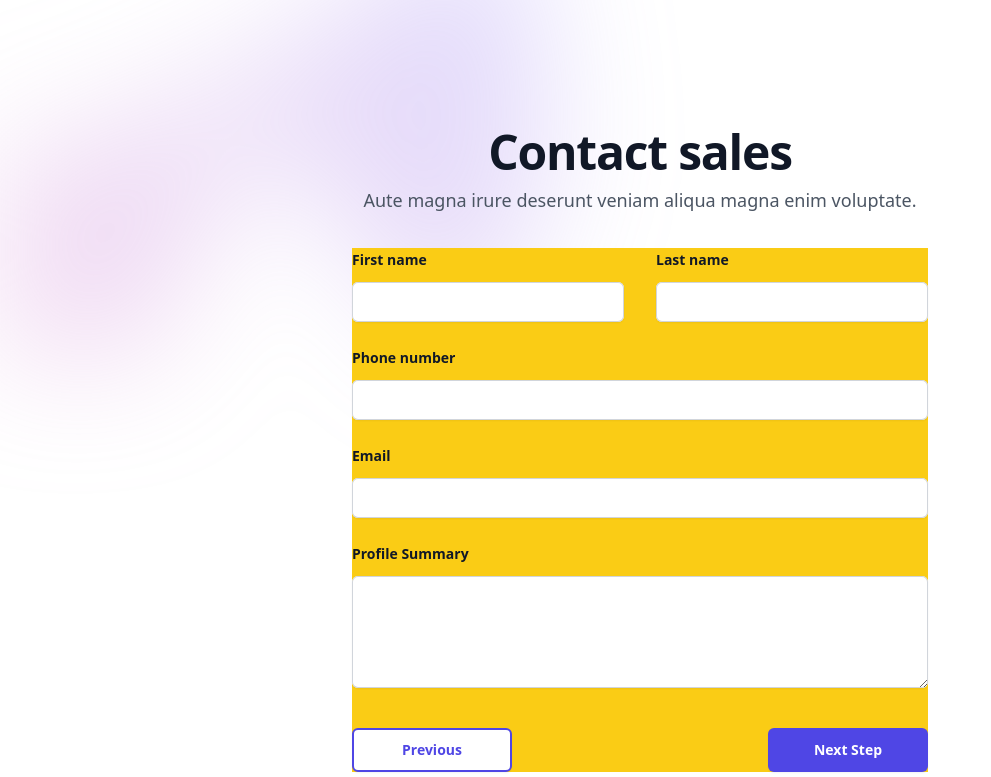
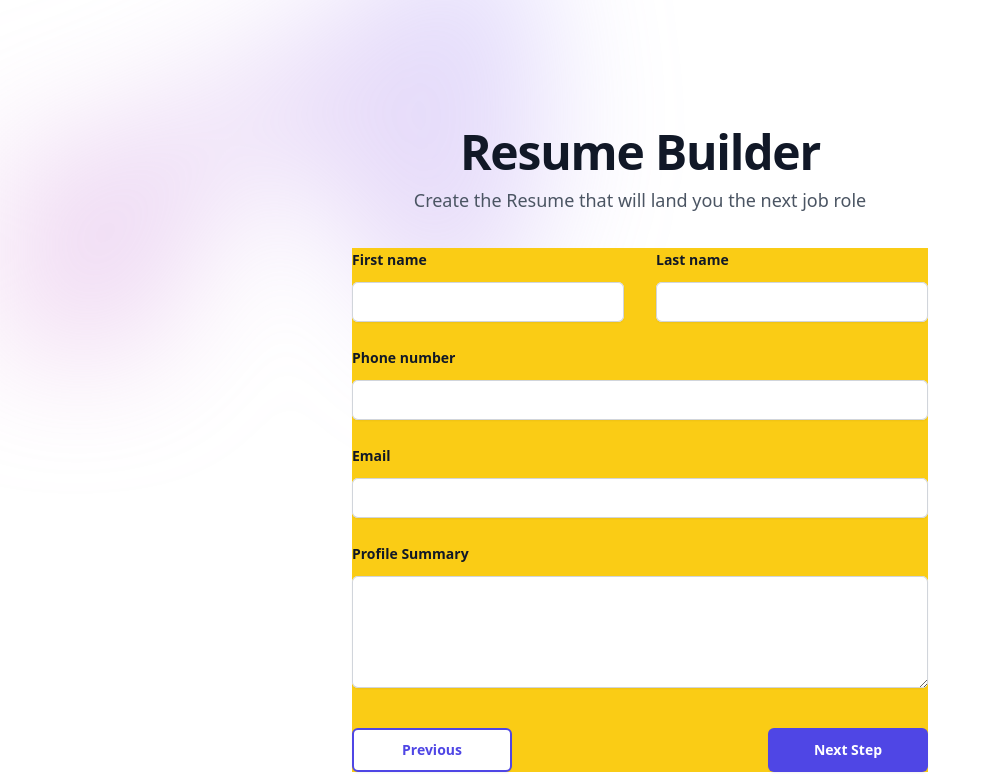
Before and after one commit to Elyass404/Resume-Builder-project, a website: page dist/index.html in a window 1280 px wide. Shown: the top 777 px of the page, without its empty margins (0-991 px from the left). Drawn offline with Linux system fonts and the light colour scheme.

Commit message:
just changed the main heading and its sub heading

```diff
--- a/dist/index.html
+++ b/dist/index.html
@@ -21,8 +21,8 @@
             </div>
         </div>
         <div class="mx-auto max-w-2xl text-center">
-            <h2 class="text-balance text-4xl font-semibold tracking-tight text-gray-900 sm:text-5xl">Contact sales</h2>
-            <p class="mt-2 text-lg/8 text-gray-600">Aute magna irure deserunt veniam aliqua magna enim voluptate.</p>
+            <h2 class="text-balance text-4xl font-semibold tracking-tight text-gray-900 sm:text-5xl">Resume Builder</h2>
+            <p class="mt-2 text-lg/8 text-gray-600">Create the Resume that will land you the next job role</p>
         </div>
 
         <div class="mx-auto container rounded-xl ">
```
